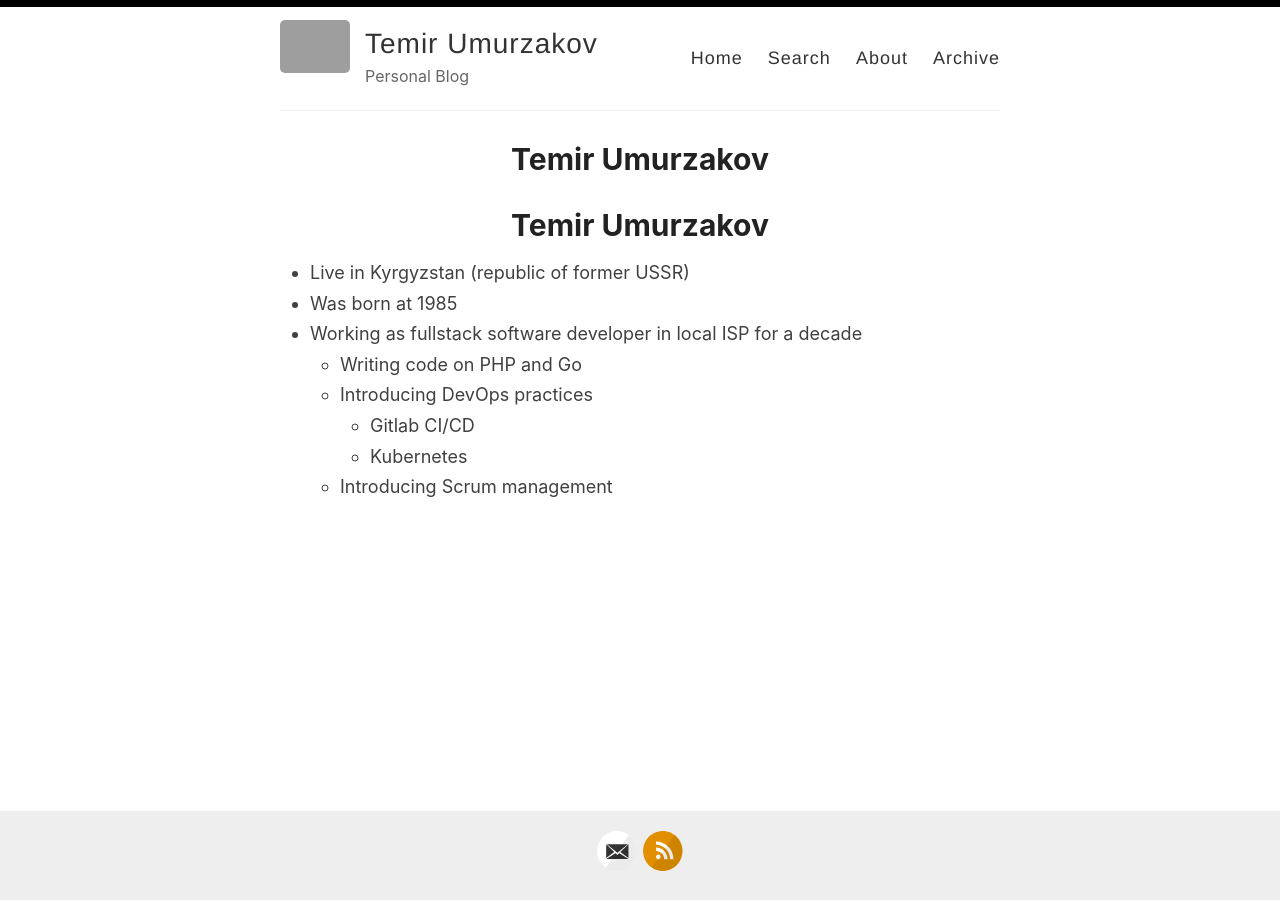
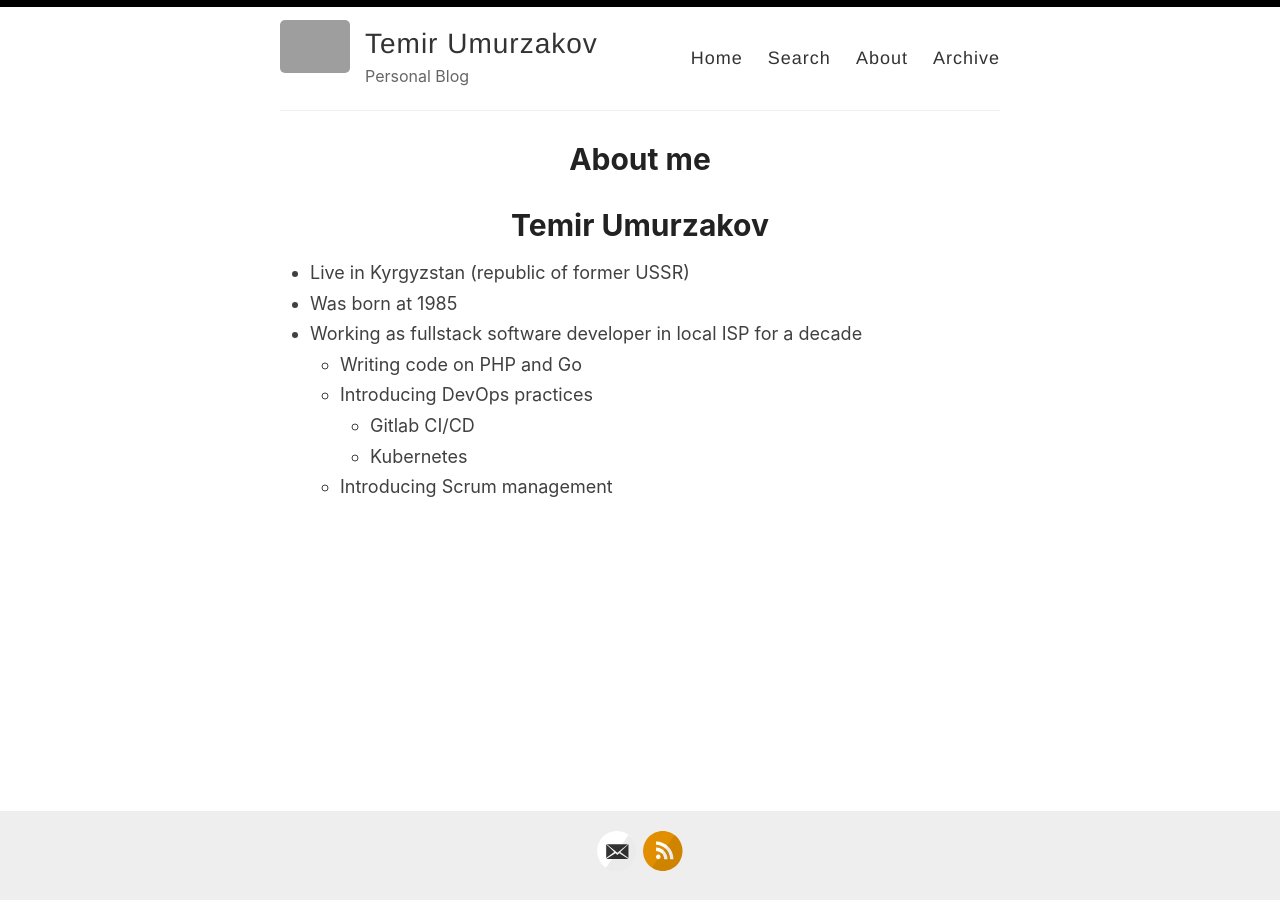
Before and after one commit to tumurzakov/tumurzakov.github.io, a Jekyll site: the page built from _pages/about.md, in a window 1280 px wide. Built offline with Jekyll 4.4.1, drawn with Linux system fonts in a browser that asks for light colours; our own code applies the rules of GitHub Pages for plain Markdown files; grey boxes are pictures that could not be loaded.

Commit message:
Update about.md

```diff
--- a/_pages/about.md
+++ b/_pages/about.md
@@ -1,3 +1,9 @@
+---
+layout: page
+permalink: /about/
+title: About me
+---
+
 # Temir Umurzakov
 
 * Live in Kyrgyzstan (republic of former USSR)
```
